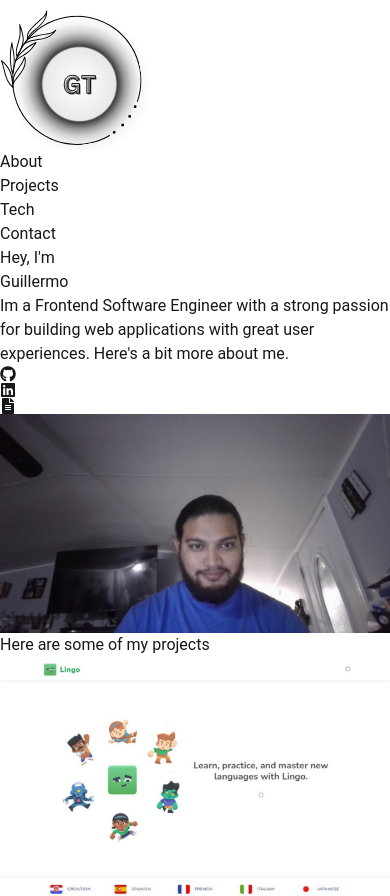
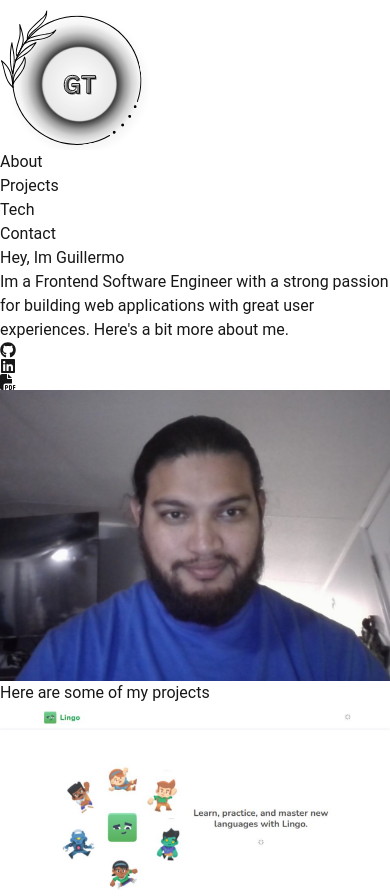
Before and after one commit to Guillermotrejo1/myEPortfolio, a Next.js app: page / in a window 390 px wide. Shown: the top 896 px of the page. Built offline with nearby package versions, Linux system fonts and the light colour scheme.

Commit message:
large screen hero is good, need to make responsive

```diff
--- a/Components/Hero.tsx
+++ b/Components/Hero.tsx
@@ -1,37 +1,40 @@
-import Image from "next/image"
-import { FaGithub } from "react-icons/fa6"
-import { FaLinkedin } from "react-icons/fa6"
-import { FaFileAlt } from "react-icons/fa"
+import Image from "next/image";
+import Link from "next/link";
+import { FaFilePdf, FaGithub } from "react-icons/fa6";
+import { FaLinkedin } from "react-icons/fa6";
 
 export const Hero = () => {
-    return (
-        <header className="flex justify-center h-screen mb-8">
-            <div className="max-w-[600px]">
-                <h1 className="text-blue-500 text-[120px] text-left"><span className="text-black">Hey,</span> I&apos;m</h1>
-                <h1 className="text-blue-500 text-[120px] text-left">Guillermo</h1>
-                <p className="text-gray-500 text-lg">Im a Frontend Software Engineer with a strong passion for building web applications with great user experiences.
-                Here&apos;s a bit more about me.</p>
-
-            <div className="flex mt-4 space-x-2">
-                <a className="" href="https://github.com/Guillermotrejo1">
-                <FaGithub className="text-white rounded bg-blue-500 text-2xl" />
-                </a>
-                <a className="" href="https://www.linkedin.com/in/guillermo-trejo-8a5797318">
-                <FaLinkedin className="text-white rounded bg-blue-500 text-2xl" />
-                </a>
-                <a className="" href="">
-                    <FaFileAlt className="text-white rounded bg-blue-500 text-2xl" />
-                </a>
-            </div>
-            </div>
-            <figure className="flex">
-                <Image
-                src="/me.jpg"
-                width={850}
-                height={850}
-                className="rounded-full"
-                 alt="" />
-            </figure>
-        </header>
-    )
-}
+  return (
+    <section id="home" className="py-5">
+      <div className="container flex flex-wrap items-center justify-center mx-auto mt-10 md:px-12 md:flex-row mb-6">
+        <div className="mb-14 lg:mb-0 lg:w-1/2">
+          <h1
+            className="max-w-xl text-[2.9rem] lg:text-[8rem] leading-none text-gray-900 font-extrabold font-sans text-center lg:text-5xl
+         lg:text-left lg:leading-tight mb-5"
+          >
+            <span className="text-green-500">Hey,</span> Im Guillermo
+          </h1>
+          <p className="max-w-xl text-center text-gray-500 lg:text-left lg:max-w-md lg:text-2xl mb-4">
+            Im a <span className="text-green-500">Frontend Software Engineer</span> with a strong passion for building
+            web applications with great user experiences. Here&apos;s a bit more
+            <span className="text-green-500"> about me</span>.
+          </p>
+          <div className="flex text-xl gap-4 text-white">
+            <Link className="bg-green-500 p-2 rounded-lg" href="https://github.com/Guillermotrejo1"><FaGithub/></Link>
+            <Link className="bg-green-500 p-2 rounded-lg" href="https://www.linkedin.com/in/guillermo-trejo-8a5797318"><FaLinkedin/></Link>
+            <Link className="bg-green-500 p-2 rounded-lg" href=""><FaFilePdf /></Link>
+          </div>
+        </div>
+        <div className="lg:w-1/2">
+        <Image
+         className="ml-4 rounded-full aspect-square"
+         src="/ME.jpg"
+         alt="Me"
+         width={500}
+         height={500}
+         />
+        </div>
+      </div>
+    </section>
+  );
+};
--- a/Components/Projects.tsx
+++ b/Components/Projects.tsx
@@ -7,26 +7,26 @@ export const Projects = () => {
     <div className="flex-col">
       <h1 className="text-center text-3xl mb-4">
         Here are some of my{" "}
-        <span className="text-blue-500">projects</span>
+        <span className="text-green-500">projects</span>
       </h1>
       <ul className="flex flex-wrap justify-center gap-4">
         <li className="mr-4">
-          <div className="mb-10 rounded-lg shadow-lg shadow-blue-800">
+          <div className="mb-10 rounded-lg shadow-lg shadow-green-800">
             <Image src="/lingo.png" className="w-full" alt="Lingo" width={500} height={500} />
           </div>
         </li>
         <li className="">
-          <div className="mb-10 rounded-lg shadow-lg shadow-blue-800">
+          <div className="mb-10 rounded-lg shadow-lg shadow-green-800">
             <Image src="/internship.png" className="w-full" alt="Internship" width={500} height={500} />
           </div>
         </li>
         <li className="mr-4">
-          <div className="mb-10 rounded-lg shadow-lg shadow-blue-800">
+          <div className="mb-10 rounded-lg shadow-lg shadow-green-800">
             <Image src="/creations.png" className="w-full" alt="Creations" width={500} height={500} />
           </div>
         </li>
         <li className="">
-          <div className="mb-10 rounded-lg shadow-lg shadow-blue-800">
+          <div className="mb-10 rounded-lg shadow-lg shadow-green-800">
             <Image src="/netflix.png" className="w-full" alt="Netflix" width={500} height={500} />
           </div>
         </li>
```
Also changed, not shown: public/me.jpg, public/swan.jpg (added).
